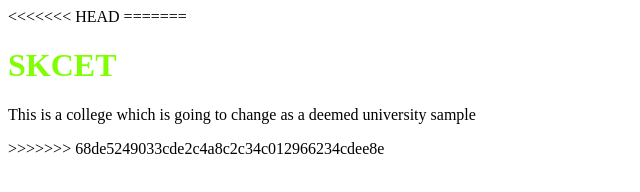
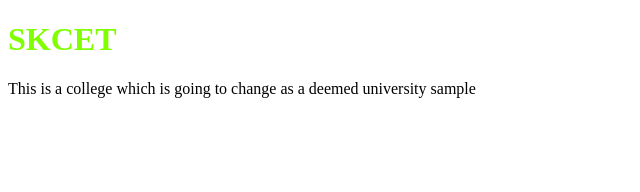
Before and after one commit to Sattanathan123/SampleADPdemo, a plain HTML site: page index.html in a window 1280 px wide. Shown: the whole page, without its empty margins (0-640 px from the left). Drawn offline with Linux system fonts and the light colour scheme.

Commit message:
Update index.html

```diff
--- a/index.html
+++ b/index.html
@@ -6,11 +6,10 @@
     <title>Document</title>
 </head>
 <body>
-<<<<<<< HEAD
 
-=======
+
+
     <h1 style="color: chartreuse;">SKCET</h1>
     <p>This is a college which is going to change as a deemed university sample</p>
->>>>>>> 68de5249033cde2c4a8c2c34c012966234cdee8e
 </body>
 </html>
```
